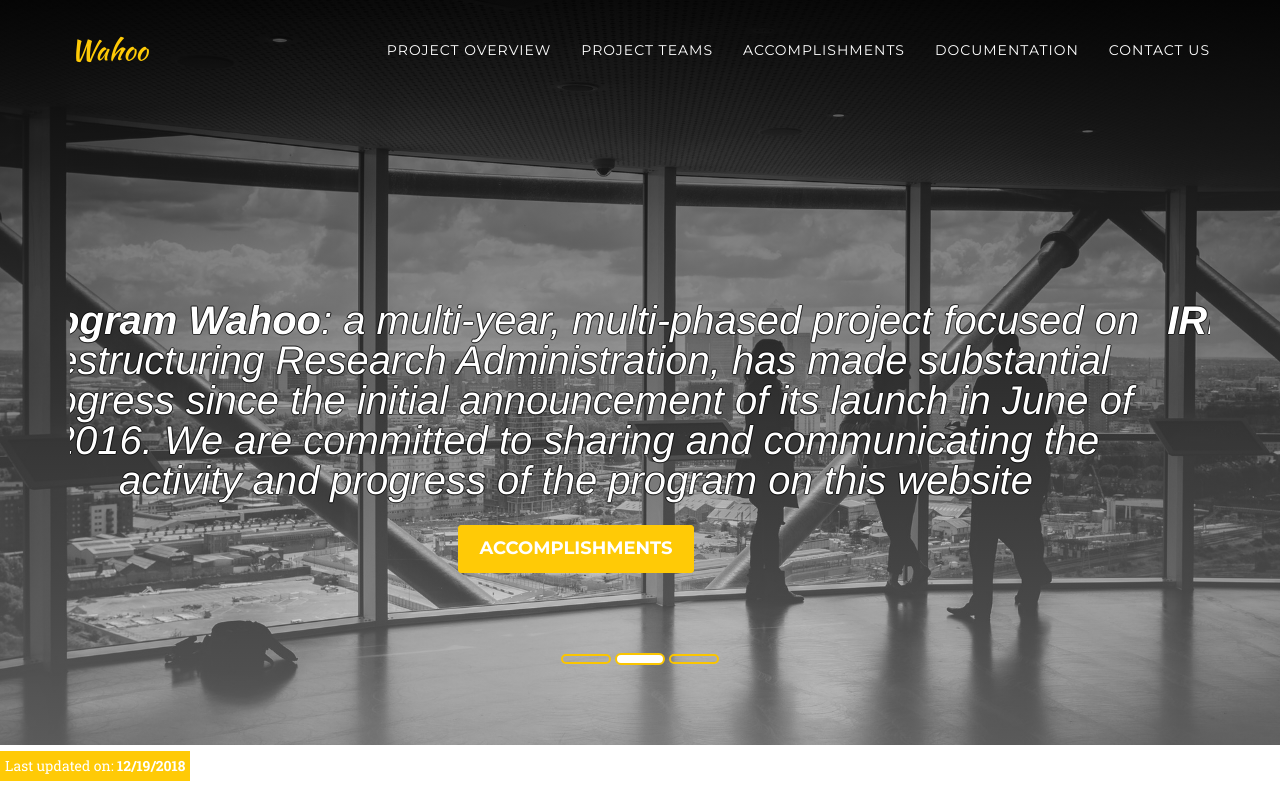
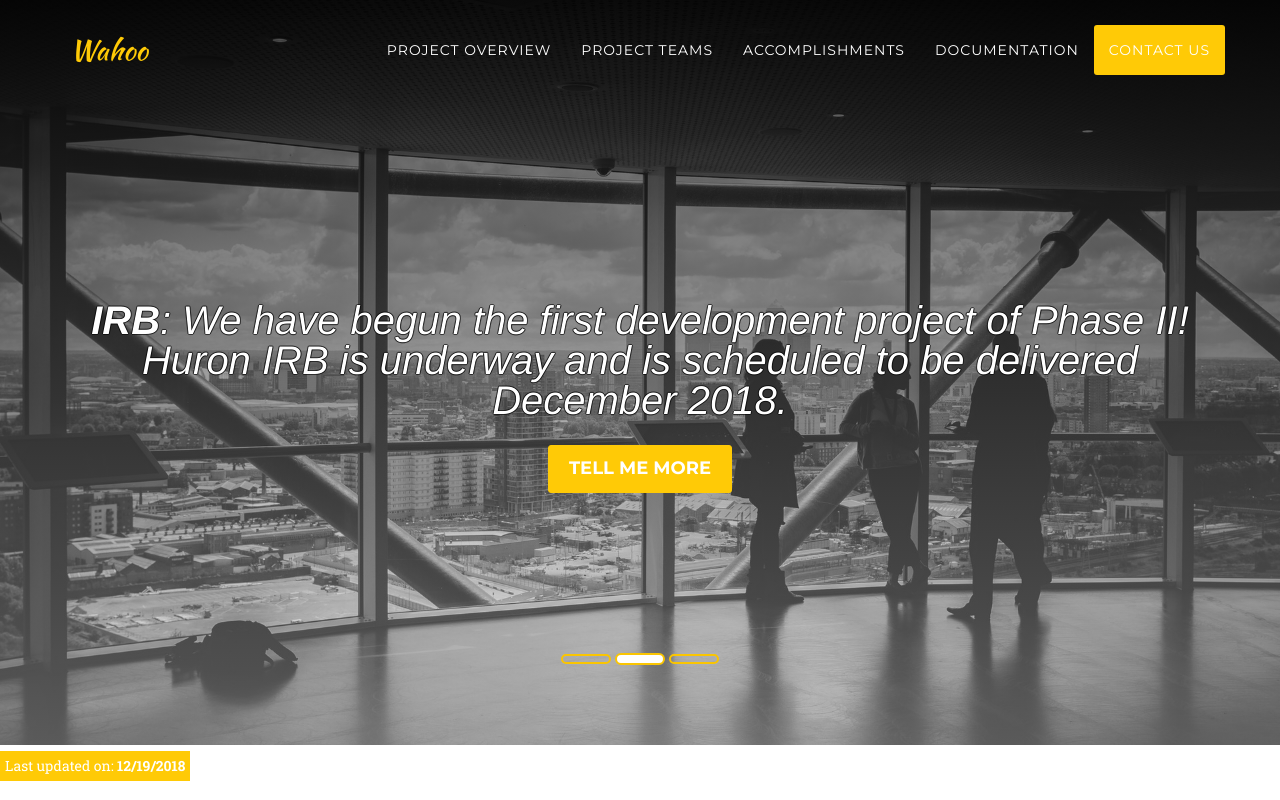
Before and after one commit to ORC-RIS/wahoo-website, a website: page index.html in a window 1280 px wide. Shown: the top 800 px of the page. Drawn offline with nearby package versions, Linux system fonts and the light colour scheme; a script that the page names is missing; a web font is replaced by a local one.

Commit message:
https://orcbugs.atlassian.net/browse/WAH-64
Signed-off-by: Raghu Avula <raghu.avula@ucf.edu>

```diff
--- a/index.html
+++ b/index.html
@@ -728,8 +728,8 @@
     <!-- Plugin JavaScript -->
     <script src="https://cdnjs.cloudflare.com/ajax/libs/jquery-easing/1.3/jquery.easing.min.js" integrity="sha384-mE6eXfrb8jxl0rzJDBRanYqgBxtJ6Unn4/1F7q4xRRyIw7Vdg9jP4ycT7x1iVsgb" crossorigin="anonymous"></script>
 
-    <!-- Theme JavaScript
-    <script src="js/agency.js"></script>  -->
+    <!-- Theme JavaScript -->
+    <script src="js/agency.js"></script>
         	<!--*********************************
     *********************************
     Footer
```
